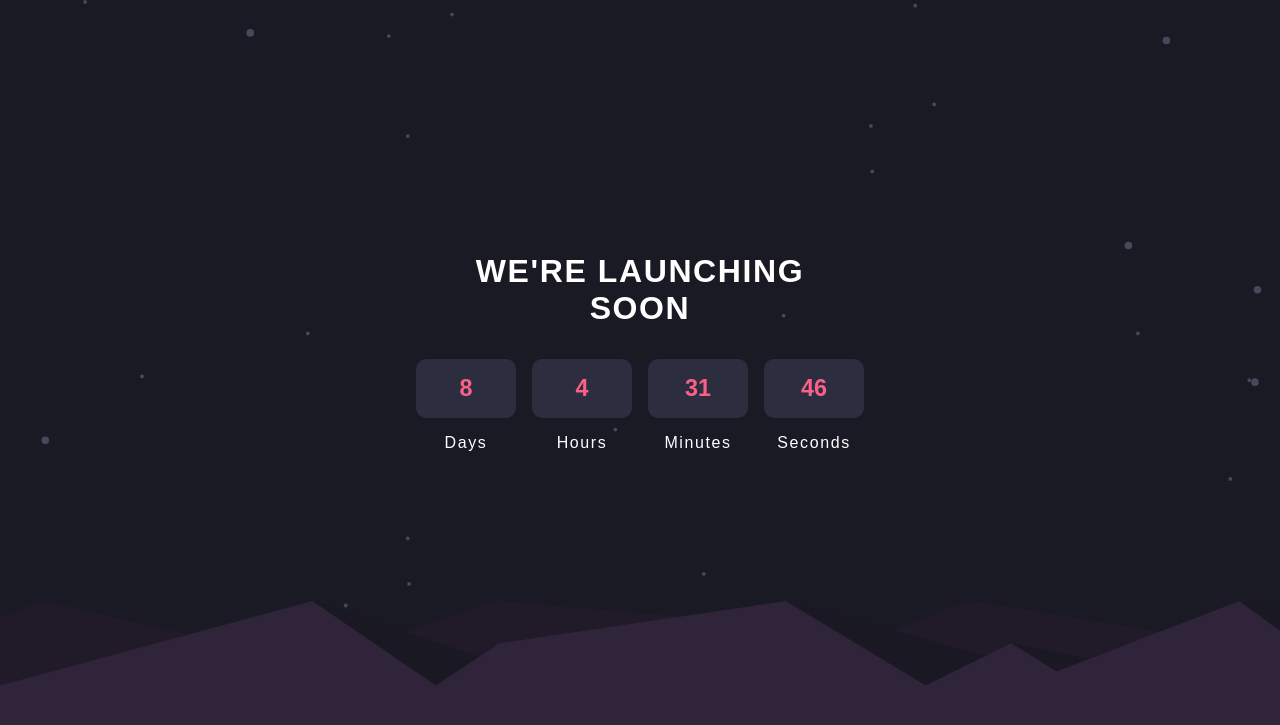
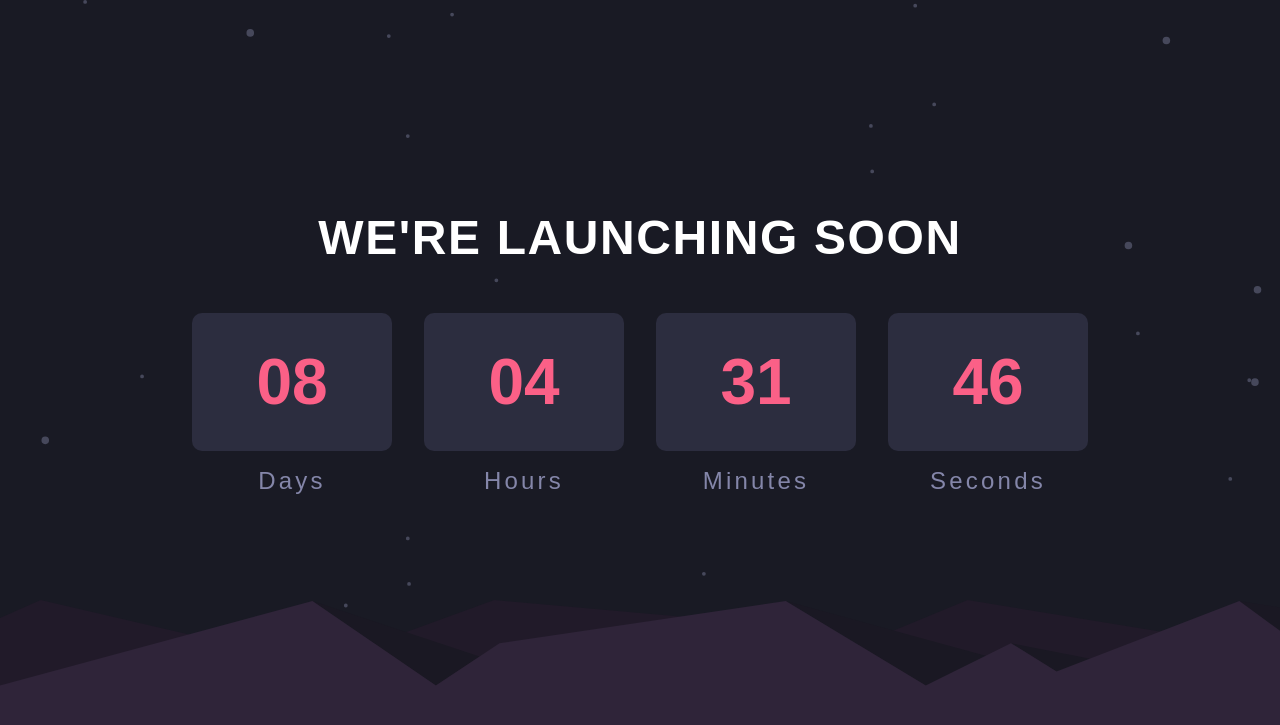
Before and after one commit to Dev-Abs/javascript-learning, a plain HTML site: page launch-countdown-timer/index.html in a window 1280 px wide. Shown: the top 725 px of the page. Drawn offline with Linux system fonts and the light colour scheme; a web font is replaced by a local one.

Commit message:
project completed and readme file created and updated

```diff
--- a/launch-countdown-timer/app.js
+++ b/launch-countdown-timer/app.js
@@ -13,7 +13,11 @@ let minutes = Math.floor((diff % (1000 * 60 * 60)) / (1000 * 60));
 let seconds = Math.floor((diff % (1000 * 60)) / 1000);
 
 console.log(days, hours, minutes, seconds);
+if (days < 10) {
+    days = "0" + days;
+}
 
+let interval = false;
 setInterval(() => {
     seconds--;
     if (seconds < 0) {
@@ -34,6 +38,20 @@ setInterval(() => {
         minutes = 0;
         seconds = 0;
     }
+
+    if (seconds < 10) {
+        seconds = "0" + (seconds.toString()).replace("0", "");
+    }
+    if (minutes < 10) {
+        minutes = "0" + (minutes.toString()).replace("0", "");
+    }
+    if (hours < 10) {
+        hours = "0" + (hours.toString()).replace("0", "");
+    }
+    if (days < 10) {
+        days = "0" + (days.toString()).replace("0", "");
+    }
+
     daysId.textContent = days;
     hoursId.textContent = hours;
     minutesId.textContent = minutes;
--- a/launch-countdown-timer/style.css
+++ b/launch-countdown-timer/style.css
@@ -8,7 +8,6 @@ body{
     font-family: 'Poppins', sans-serif;
     background: url(images/bg-stars.svg) no-repeat center center/cover;
     background-color: hsl(234, 17%, 12%);
-    font-size: 14px;
 }
 
 .hill{
@@ -36,7 +35,7 @@ body{
     border-radius: 10px;
     padding: 2rem;
     width: 90%;
-    max-width: 400px;
+    max-width: 800px;
 }
 
 .container h1{
@@ -69,7 +68,7 @@ body{
     color: hsl(345, 95%, 68%);
     width: 100px;
     padding: 1rem;
-    font-size: 3ch;
+    font-size: 3rem;
     border-radius: 10px;
     text-align: center;
     background-color: hsl(237, 17%, 21%);
@@ -77,7 +76,8 @@ body{
 
 
 .countdown div p{
-    color: white;
+    /* color: hsl(236, 21%, 26%); */
+    color: hsl(237, 18%, 59%);
     font-size: 1rem;
     letter-spacing: 0.1rem;
 }
@@ -92,3 +92,29 @@ body{
     position: absolute;
     bottom: 3rem;
 }
+
+.icons img:hover{
+    cursor: pointer;
+    background-color: hsl(345, 95%, 68%);
+}
+
+
+/* Media Query */
+@media screen and (min-width: 1040px){
+    .container h1{
+        font-size: 3rem;
+        margin-bottom: 2rem;
+    }
+    .countdown div{
+        margin: 0 1rem;
+    }
+    .countdown div h2{
+        font-size: 4rem;
+        padding: 2rem;
+        width: 200px;
+    }
+    .countdown div p{
+        font-size: 1.5rem;
+        letter-spacing: 0.2rem;
+    }
+}
```
Also changed, not shown: README.md, launch-countdown-timer/README.md (added), launch-countdown-timer/project screenshot.png (added).
